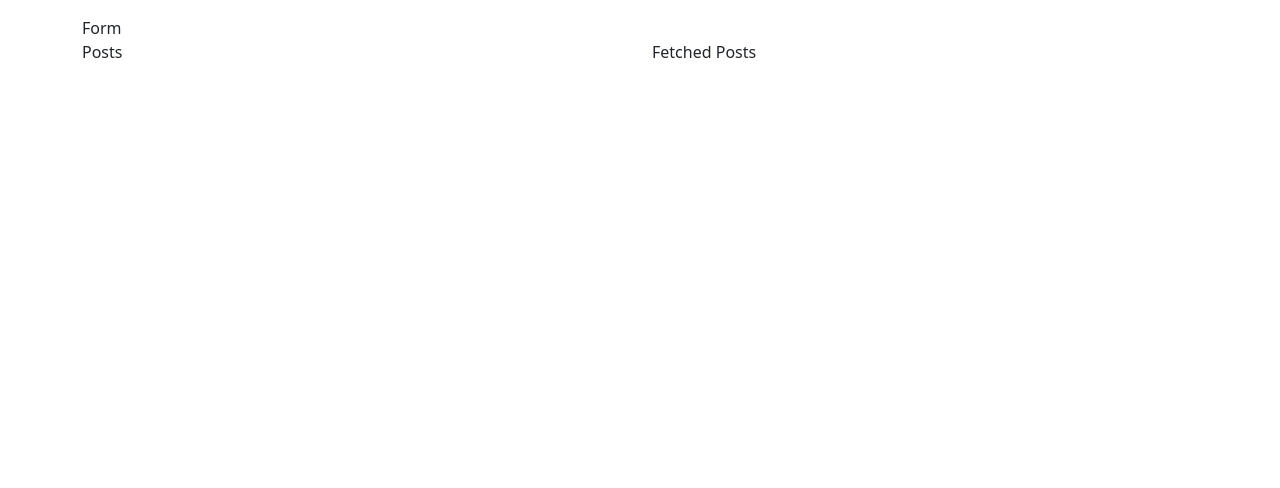
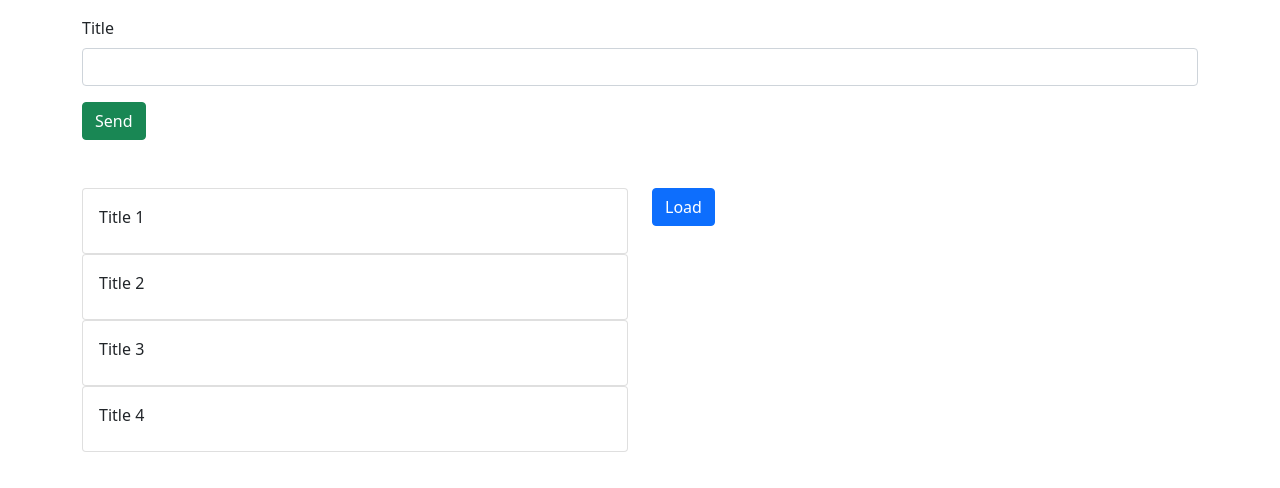
Before and after one commit to autoex/redux-course-minin, a React (Create React App) app: page / in a window 1280 px wide. Shown: the top 488 px of the page. Built offline with nearby package versions, Linux system fonts and the light colour scheme.

Commit message:
basic structure done

```diff
--- a/src/App.js
+++ b/src/App.js
@@ -10,8 +10,8 @@ const App = () => {
                 <div className='col'><FormPosts /></div>
             </div>
             <div className='row'>
-                <div className='col'><Posts/></div>
-                <div className='col'><FetchedPosts/></div>
+                <div className='col'><Posts posts={[1,2,3,4]}/></div>
+                <div className='col'><FetchedPosts posts={[]}/></div>
             </div>
         </div>
     );
--- a/src/components/FetchedPosts.js
+++ b/src/components/FetchedPosts.js
@@ -1,9 +1,8 @@
 import React from 'react';
+import Post from "./Post";
 
-export default () => {
-    return (
-        <div>
-            Fetched Posts
-        </div>
-    );
+export default ({posts}) => {
+
+    if (!posts.length) return (<button className='btn btn-primary'>Load</button>)
+    return  posts.map((post, idx)=> <Post post={post} key={idx} />)
 };
--- a/src/components/FormPosts.js
+++ b/src/components/FormPosts.js
@@ -1,11 +1,20 @@
 import React, {Component} from 'react';
 
 class FormPosts extends Component {
+    state = {
+        name: 1
+    }
+    submitHandler = e => e.preventDefault()
+
     render() {
         return (
-            <div>
-                Form
-            </div>
+            <form onSubmit={this.submitHandler} className='mb-5'>
+                <div className="mb-3">
+                    <label htmlFor="title" className="form-label">Title</label>
+                    <input type="email" className="form-control" id="title" aria-describedby="emailHelp"/>
+                </div>
+                <button className='btn btn-success' type='submit'>Send</button>
+            </form>
         );
     }
 }
--- a/src/components/Post.js
+++ b/src/components/Post.js
@@ -1,9 +1,11 @@
 import React from 'react';
 
-const Post = () => {
+const Post = ({post}) => {
     return (
-        <div>
-            Posts
+        <div className='card'>
+            <div className='card-body'>
+                <div className='card-title'>Title {post} </div>
+            </div>
         </div>
     );
 };
--- a/src/components/Posts.js
+++ b/src/components/Posts.js
@@ -1,11 +1,9 @@
 import React from 'react';
+import Post from "./Post";
 
-const Posts = () => {
-    return (
-        <div>
-            Posts
-        </div>
-    );
+const Posts = ({posts}) => {
+    if (!posts.length) return (<>No posts yet</>)
+    return posts.map((post, idx)=> <Post post={post} key={idx} />)
 };
 
 export default Posts;
```
